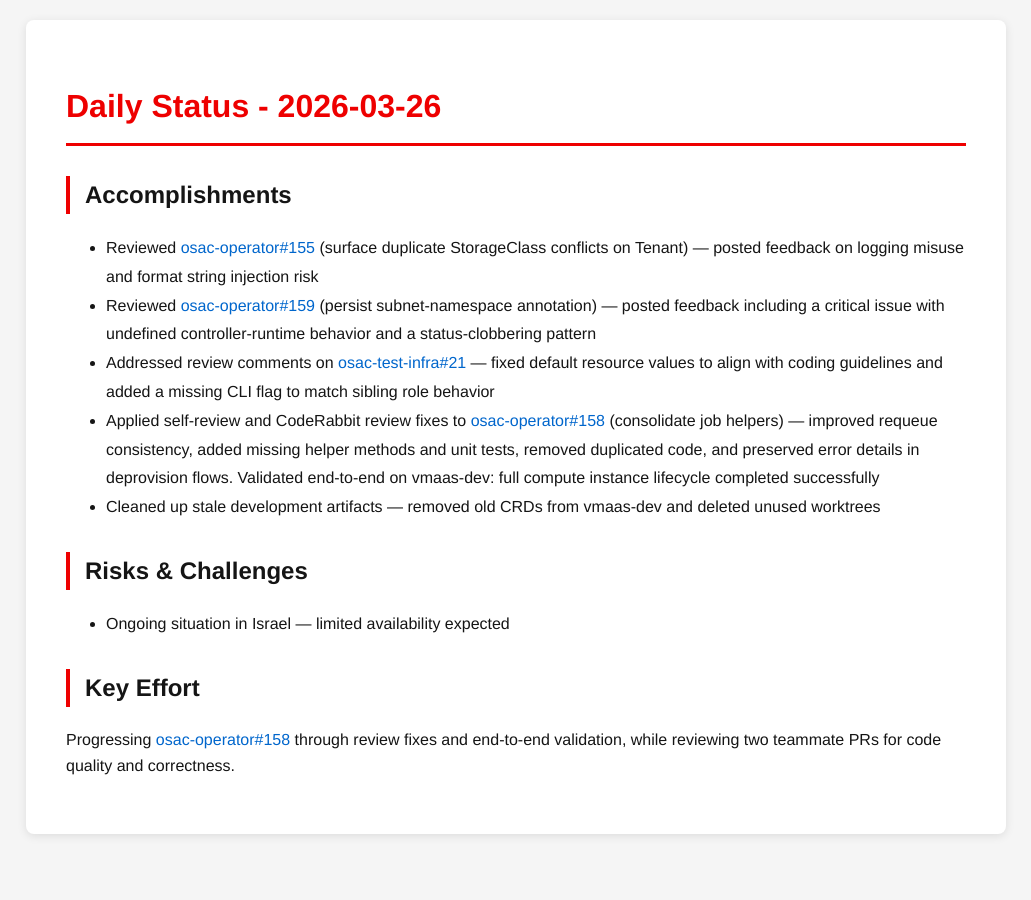
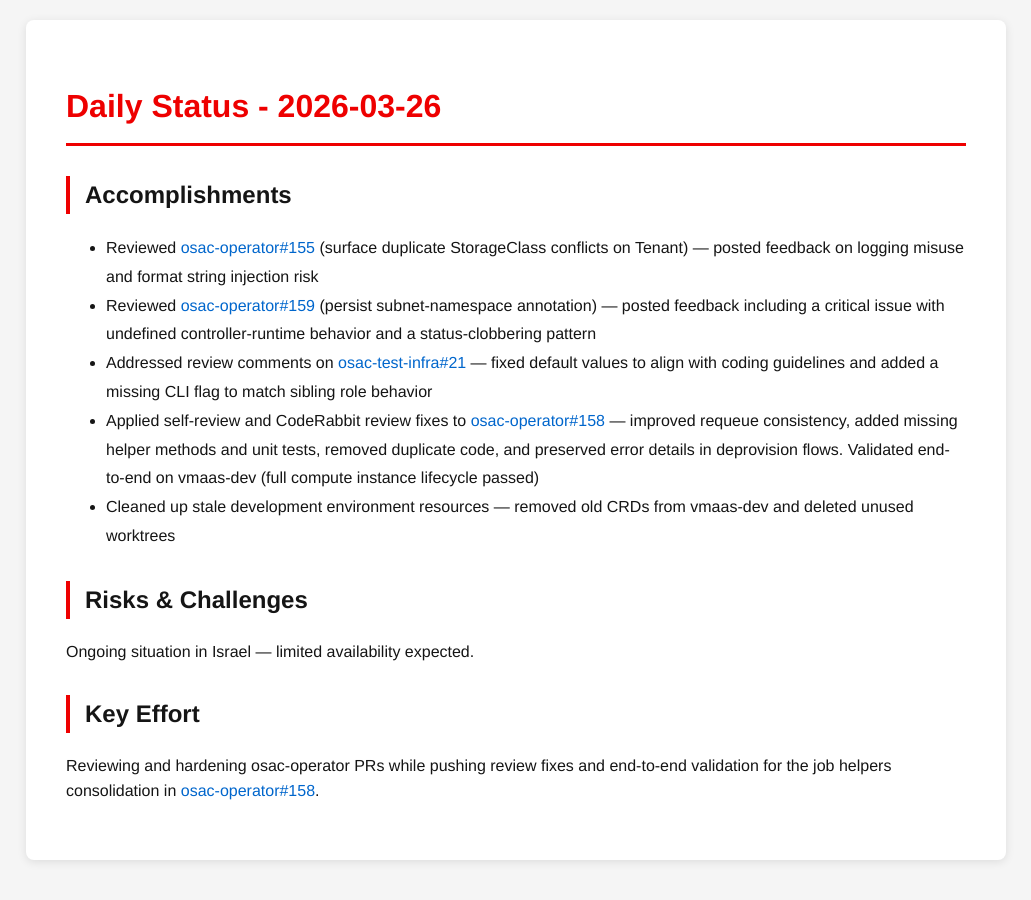
Before and after one commit to tzvatot/daily-status, a Jekyll site: the page built from 2026-03-26.md, in a window 1280 px wide. Shown: the whole page, without its empty margins (124-1155 px from the left). Built offline with Jekyll 4.4.1, drawn with Linux system fonts in a browser that asks for light colours.

Commit message:
Daily status update - 2026-03-26

```diff
--- a/2026-03-26.md
+++ b/2026-03-26.md
@@ -9,12 +9,12 @@
 ## Accomplishments
 - Reviewed [osac-operator#155](https://github.com/osac-project/osac-operator/pull/155) (surface duplicate StorageClass conflicts on Tenant) — posted feedback on logging misuse and format string injection risk
 - Reviewed [osac-operator#159](https://github.com/osac-project/osac-operator/pull/159) (persist subnet-namespace annotation) — posted feedback including a critical issue with undefined controller-runtime behavior and a status-clobbering pattern
-- Addressed review comments on [osac-test-infra#21](https://github.com/osac-project/osac-test-infra/pull/21) — fixed default resource values to align with coding guidelines and added a missing CLI flag to match sibling role behavior
-- Applied self-review and CodeRabbit review fixes to [osac-operator#158](https://github.com/osac-project/osac-operator/pull/158) (consolidate job helpers) — improved requeue consistency, added missing helper methods and unit tests, removed duplicated code, and preserved error details in deprovision flows. Validated end-to-end on vmaas-dev: full compute instance lifecycle completed successfully
-- Cleaned up stale development artifacts — removed old CRDs from vmaas-dev and deleted unused worktrees
+- Addressed review comments on [osac-test-infra#21](https://github.com/osac-project/osac-test-infra/pull/21) — fixed default values to align with coding guidelines and added a missing CLI flag to match sibling role behavior
+- Applied self-review and CodeRabbit review fixes to [osac-operator#158](https://github.com/osac-project/osac-operator/pull/158) — improved requeue consistency, added missing helper methods and unit tests, removed duplicate code, and preserved error details in deprovision flows. Validated end-to-end on vmaas-dev (full compute instance lifecycle passed)
+- Cleaned up stale development environment resources — removed old CRDs from vmaas-dev and deleted unused worktrees
 
 ## Risks & Challenges
-- Ongoing situation in Israel — limited availability expected
+Ongoing situation in Israel — limited availability expected.
 
 ## Key Effort
-Progressing [osac-operator#158](https://github.com/osac-project/osac-operator/pull/158) through review fixes and end-to-end validation, while reviewing two teammate PRs for code quality and correctness.
+Reviewing and hardening osac-operator PRs while pushing review fixes and end-to-end validation for the job helpers consolidation in [osac-operator#158](https://github.com/osac-project/osac-operator/pull/158).
```
